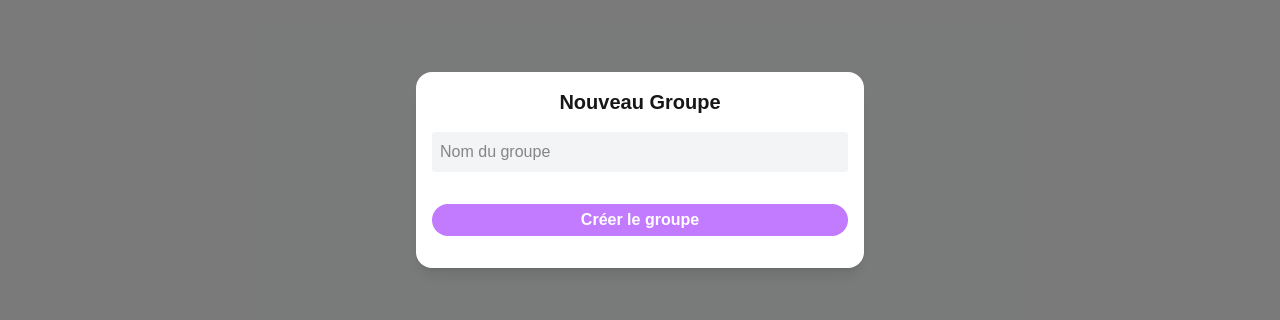
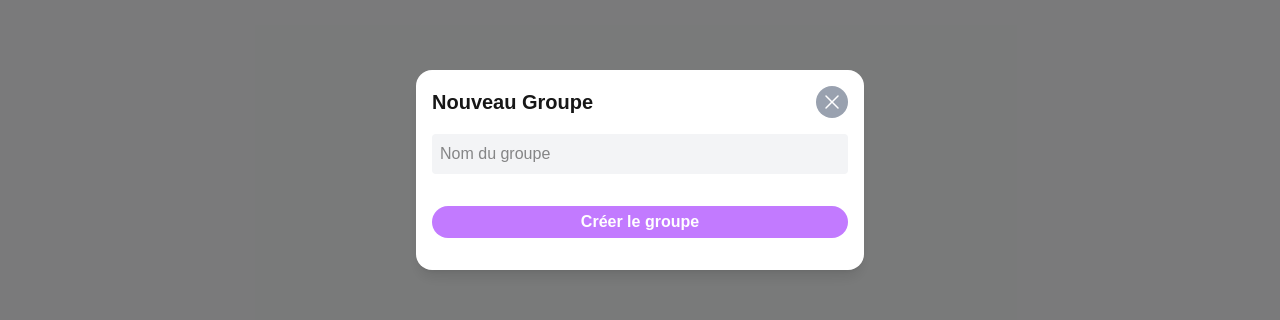
Before and after one commit to lturjman/execo-frontend, a Next.js app: page /groups in a window 1280 px wide. Both pictures are taken after a click on the button 1224 px from the left and 744 px from the top of the page. Shown: the part 230-550 px from the top of the page. Built offline with nearby package versions, Linux system fonts and the light colour scheme; no server answers.

Commit message:
fix minor stuff

```diff
--- a/app/groups/[id]/page.js
+++ b/app/groups/[id]/page.js
@@ -1,11 +1,6 @@
 "use client";
 
-import {
-  Dialog,
-  DialogBackdrop,
-  DialogPanel,
-  DialogTitle,
-} from "@headlessui/react";
+import { Dialog, DialogBackdrop, DialogPanel } from "@headlessui/react";
 
 import Image from "next/image";
 import Button from "@/components/Button";
@@ -16,9 +11,6 @@ import {
   UsersIcon,
 } from "@heroicons/react/24/solid";
 
-import CreateMember from "@/components/CreateMember";
-import UpdateMember from "@/components/UpdateMember";
-import RemoveMember from "@/components/RemoveMember";
 import GroupParameters from "@/components/GroupParameters";
 import MembersList from "@/components/MembersList";
 import { useState, useEffect, use } from "react";
@@ -28,7 +20,6 @@ export default function GroupPage({ params }) {
   const [group, setGroup] = useState({});
   let [groupIsOpen, setGroupIsOpen] = useState(false);
 
-  const [member, setMember] = useState({});
   let [memberIsOpen, setMemberIsOpen] = useState(false);
 
   const fetchGroup = () => {
--- a/app/groups/page.js
+++ b/app/groups/page.js
@@ -11,7 +11,8 @@ import Image from "next/image";
 import CreateGroup from "@/components/CreateGroup";
 import GroupCard from "@/components/GroupCard";
 import { useEffect, useState } from "react";
-import { PlusIcon } from "@heroicons/react/24/solid";
+import { PlusIcon, XMarkIcon } from "@heroicons/react/24/solid";
+import { CloseButton } from "@headlessui/react";
 
 export default function Home() {
   const [groups, setGroups] = useState([]);
@@ -61,12 +62,18 @@ export default function Home() {
           transition
           className="fixed inset-0 flex w-screen items-center justify-center bg-black/30 p-4 transition duration-300 ease-out data-closed:opacity-0"
         >
-          <DialogBackdrop className="fixed inset-0 bg-black/30" />{" "}
+          <DialogBackdrop className="fixed inset-0 bg-black/30 " />{" "}
           <div className="fixed p-4 w-full flex justify-center">
-            <DialogPanel className=" bg-white rounded-2xl shadow-lg overflow-hidden text-center p-4 max-w-md w-full">
-              <DialogTitle className="text-xl font-bold mb-4">
-                Nouveau Groupe
-              </DialogTitle>
+            <DialogPanel className=" bg-white rounded-2xl shadow-lg overflow-hidden text-center p-4 max-w-md w-full space-y-4">
+              <div className="flex justify-between items-center">
+                <DialogTitle className="block font-bold text-xl">
+                  Nouveau Groupe
+                </DialogTitle>
+                <CloseButton as={Button} rounded={true} className="bg-gray-400">
+                  <XMarkIcon className="size-6" />
+                </CloseButton>
+              </div>
+
               <CreateGroup
                 onGroupCreated={fetchGroups}
                 onClose={() => setIsOpen(false)}
--- a/components/MembersList.js
+++ b/components/MembersList.js
@@ -8,10 +8,7 @@ import UpdateMember from "./UpdateMember";
 import { CloseButton } from "@headlessui/react";
 
 export default function MembersList({ groupId }) {
-  const [members, setMembers] = useState([
-    { name: "Laura", monthlyRevenue: 1200, monthlyCharges: 100, share: 40 },
-    { name: "Lucas", monthlyRevenue: 4000, monthlyCharges: 800, share: 60 },
-  ]);
+  const [members, setMembers] = useState([]);
 
   let [displayAddMember, setDisplayAddMember] = useState(false);
   let [editMember, setEditMember] = useState();
```
